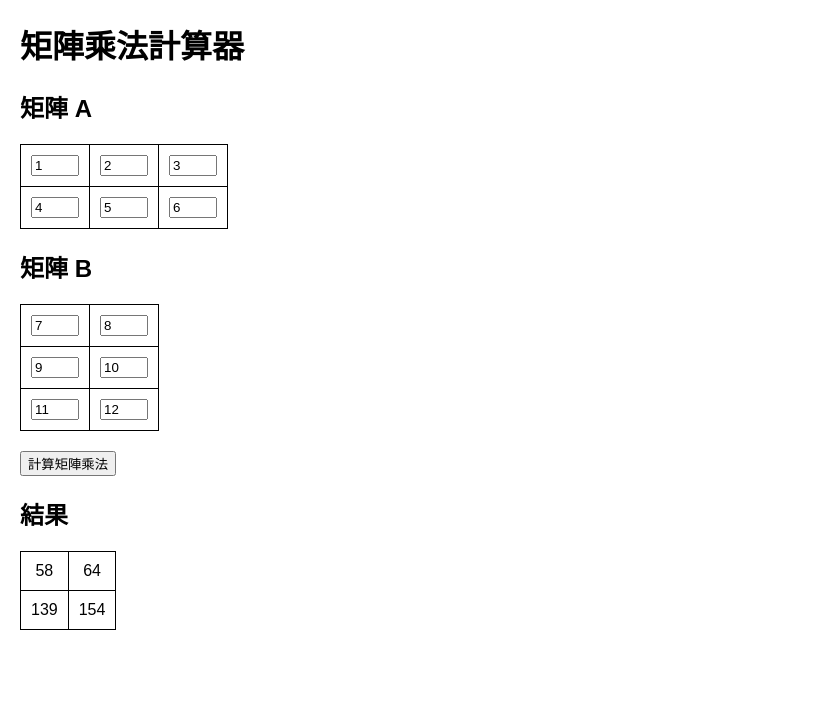
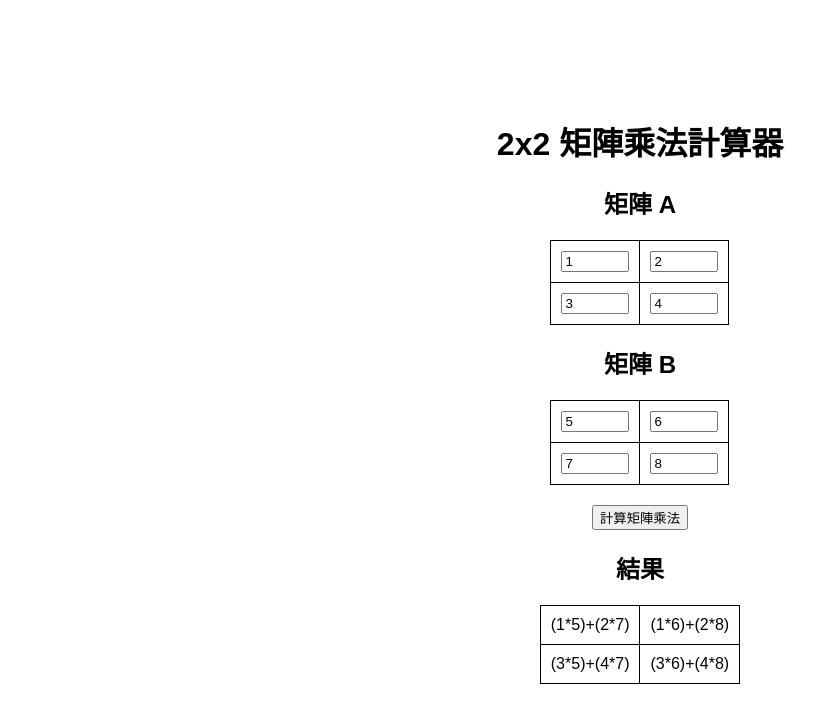
Before and after one commit to xul4y3oo/xul4y3oo.github.io, a plain HTML site: page index.html in a window 1280 px wide. Both pictures are taken after a click on the button "計算矩陣乘法". Shown: the whole page, without its empty margins (0-828 px from the left). Drawn offline with Linux system fonts and the light colour scheme.

Commit message:
Update index.html

```diff
--- a/index.html
+++ b/index.html
@@ -3,15 +3,24 @@
 <head>
     <meta charset="UTF-8">
     <meta name="viewport" content="width=device-width, initial-scale=1.0">
-    <title>矩陣乘法計算器</title>
+    <title>2x2 矩陣乘法計算器</title>
     <style>
         body {
             font-family: Arial, sans-serif;
-            margin: 20px;
+            display: flex;
+            justify-content: center;
+            align-items: center;
+            height: 100vh;
+            margin: 0;
+        }
+        .container {
+            text-align: center;
         }
         table {
             border-collapse: collapse;
             margin-bottom: 20px;
+            margin-left: auto;
+            margin-right: auto;
         }
         table, th, td {
             border: 1px solid black;
@@ -21,87 +30,80 @@
             text-align: center;
         }
         .matrix-input {
-            width: 40px;
+            width: 60px;
         }
     </style>
 </head>
 <body>
-    <h1>矩陣乘法計算器</h1>
+    <div class="container">
+        <h1>2x2 矩陣乘法計算器</h1>
         <h2>矩陣 A</h2>
         <table id="matrixA">
             <tr>
-            <td><input type="number" class="matrix-input" id="a00" value="1"></td>
-            <td><input type="number" class="matrix-input" id="a01" value="2"></td>
-            <td><input type="number" class="matrix-input" id="a02" value="3"></td>
+                <td><input type="text" class="matrix-input" id="a00" value="1"></td>
+                <td><input type="text" class="matrix-input" id="a01" value="2"></td>
             </tr>
             <tr>
-            <td><input type="number" class="matrix-input" id="a10" value="4"></td>
-            <td><input type="number" class="matrix-input" id="a11" value="5"></td>
-            <td><input type="number" class="matrix-input" id="a12" value="6"></td>
+                <td><input type="text" class="matrix-input" id="a10" value="3"></td>
+                <td><input type="text" class="matrix-input" id="a11" value="4"></td>
             </tr>
         </table>
         <h2>矩陣 B</h2>
         <table id="matrixB">
             <tr>
-            <td><input type="number" class="matrix-input" id="b00" value="7"></td>
-            <td><input type="number" class="matrix-input" id="b01" value="8"></td>
+                <td><input type="text" class="matrix-input" id="b00" value="5"></td>
+                <td><input type="text" class="matrix-input" id="b01" value="6"></td>
             </tr>
             <tr>
-            <td><input type="number" class="matrix-input" id="b10" value="9"></td>
-            <td><input type="number" class="matrix-input" id="b11" value="10"></td>
-        </tr>
-        <tr>
-            <td><input type="number" class="matrix-input" id="b20" value="11"></td>
-            <td><input type="number" class="matrix-input" id="b21" value="12"></td>
+                <td><input type="text" class="matrix-input" id="b10" value="7"></td>
+                <td><input type="text" class="matrix-input" id="b11" value="8"></td>
             </tr>
         </table>
         <button onclick="multiplyMatrices()">計算矩陣乘法</button>
         <h2>結果</h2>
         <table id="resultMatrix"></table>
+    </div>
 
     <script>
+        function parseMatrixInput(matrixId) {
+            const matrix = [];
+            for (let i = 0; i < 2; i++) {
+                const row = [];
+                for (let j = 0; j < 2; j++) {
+                    const inputId = `${matrixId}${i}${j}`;
+                    const value = document.getElementById(inputId).value;
+                    row.push(value);
+                }
+                matrix.push(row);
+            }
+            return matrix;
+        }
+
         function multiplyMatrices() {
             // Get values from input fields
-            const matrixA = [
-                [parseFloat(document.getElementById('a00').value), parseFloat(document.getElementById('a01').value), parseFloat(document.getElementById('a02').value)],
-                [parseFloat(document.getElementById('a10').value), parseFloat(document.getElementById('a11').value), parseFloat(document.getElementById('a12').value)]
-            ];
+            const matrixA = parseMatrixInput('a');
+            const matrixB = parseMatrixInput('b');
 
-            const matrixB = [
-                [parseFloat(document.getElementById('b00').value), parseFloat(document.getElementById('b01').value)],
-                [parseFloat(document.getElementById('b10').value), parseFloat(document.getElementById('b11').value)],
-                [parseFloat(document.getElementById('b20').value), parseFloat(document.getElementById('b21').value)]
-            ];
-
-            // Check if matrices can be multiplied
-            const colsA = matrixA[0].length;
-            const rowsB = matrixB.length;
-
-            if (colsA !== rowsB) {
-                alert('矩陣無法相乘');
-                return;
-            }
-
-            // Initialize the result matrix with zeros
-            const rowsA = matrixA.length;
-            const colsB = matrixB[0].length;
-            const result = Array(rowsA).fill(0).map(() => Array(colsB).fill(0));
+            // Initialize the result matrix with empty strings
+            const result = Array(2).fill('').map(() => Array(2).fill(''));
 
             // Perform multiplication
-            for (let i = 0; i < rowsA; i++) {
-                for (let j = 0; j < colsB; j++) {
-                    for (let k = 0; k < colsA; k++) {
-                        result[i][j] += matrixA[i][k] * matrixB[k][j];
+            for (let i = 0; i < 2; i++) {
+                for (let j = 0; j < 2; j++) {
+                    let sum = '';
+                    for (let k = 0; k < 2; k++) {
+                        sum += `(${matrixA[i][k]}*${matrixB[k][j]})+`;
                     }
+                    result[i][j] = sum.slice(0, -1); // Remove the trailing '+'
                 }
             }
 
             // Display the result
             const resultTable = document.getElementById('resultMatrix');
             resultTable.innerHTML = '';
-            for (let i = 0; i < rowsA; i++) {
+            for (let i = 0; i < 2; i++) {
                 const row = document.createElement('tr');
-                for (let j = 0; j < colsB; j++) {
+                for (let j = 0; j < 2; j++) {
                     const cell = document.createElement('td');
                     cell.innerText = result[i][j];
                     row.appendChild(cell);
```
Lines whose indentation alone changed are shown as unchanged.
